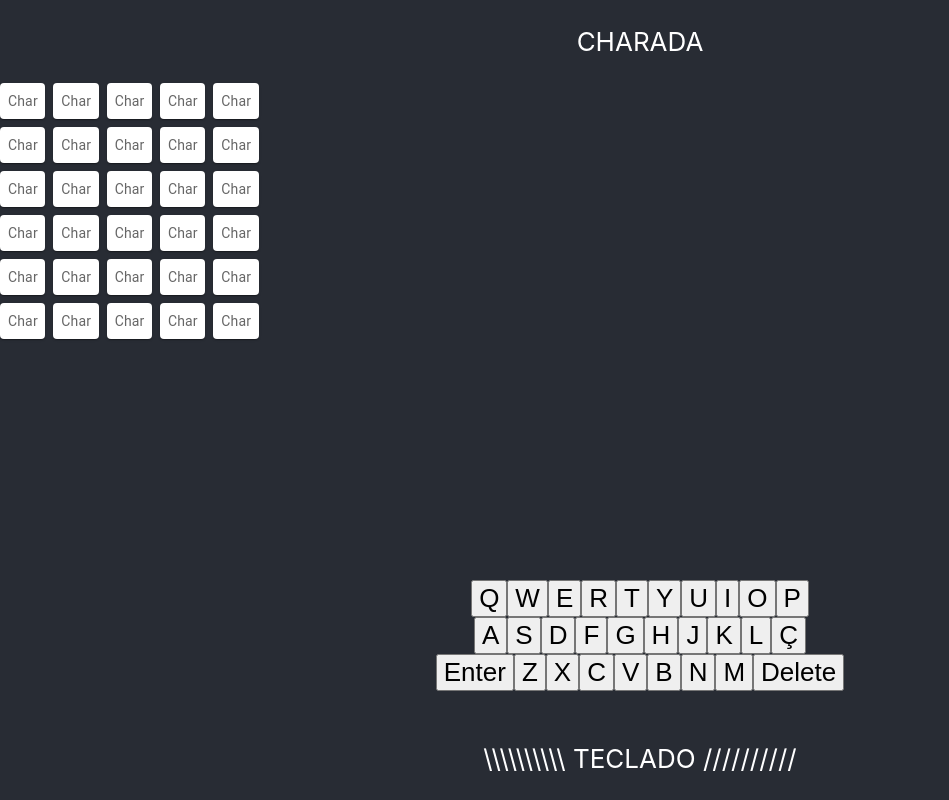
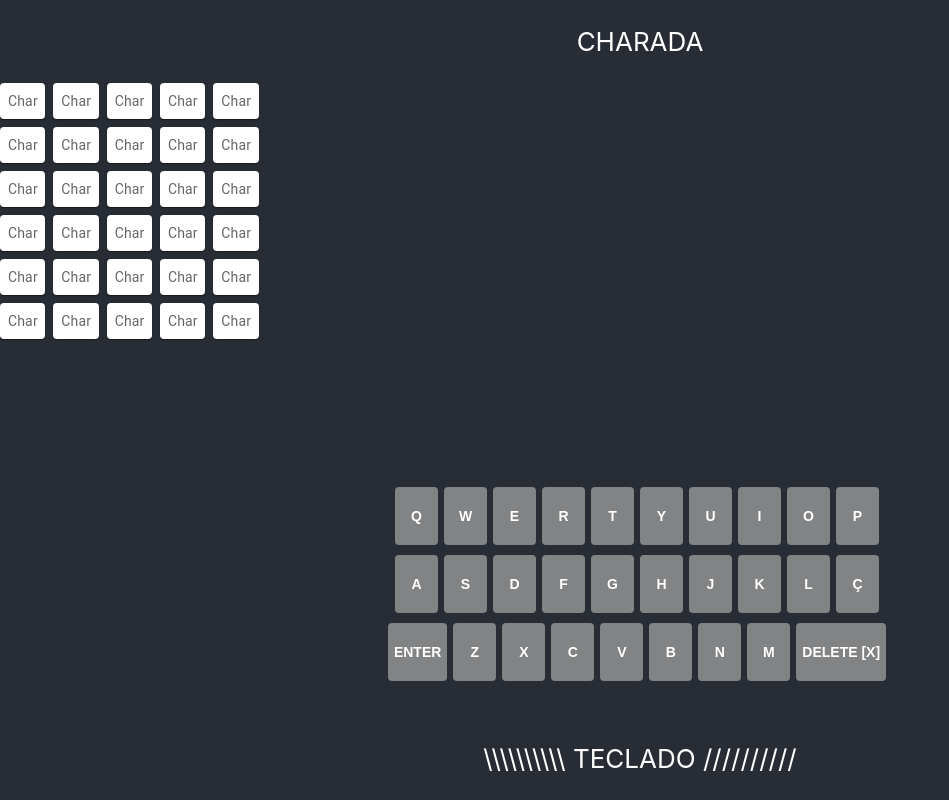
Before and after one commit to iagoslim/Charada-Dev-Web-GB, a React (Vite) app: page / in a window 1280 px wide. Shown: the whole page, without its empty margins (0-949 px from the left). Built offline with nearby package versions, Linux system fonts and the light colour scheme.

Commit message:
Update TecladoModelo.tsx
teclado style

```diff
--- a/src/TecladoModelo.tsx
+++ b/src/TecladoModelo.tsx
@@ -3,6 +3,7 @@ import { styled } from "@mui/material/styles";
 import Box from "@mui/material/Box";
 import Paper from "@mui/material/Paper";
 import Grid from "@mui/material/Grid";
+import { minWidth } from "@mui/system";
 
 const Item = styled(Paper)(({ theme }) => ({
   backgroundColor: theme.palette.mode === "dark" ? "#1A2027" : "#fff",
@@ -15,7 +16,7 @@ const Item = styled(Paper)(({ theme }) => ({
 const teclado = [
   ["Q", "W", "E", "R", "T", "Y", "U", "I", "O", "P"],
   ["A", "S", "D", "F", "G", "H", "J", "K", "L", "Ç"],
-  ["Enter", "Z", "X", "C", "V", "B", "N", "M", "Delete"],
+  ["ENTER", "Z", "X", "C", "V", "B", "N", "M", "DELETE [X]"],
 ];
 
 export default function Teclado() {
@@ -25,7 +26,25 @@ export default function Teclado() {
         return (
           <div>
             {linha.map((tecla) => {
-              return <button>{tecla}</button>;
+              return (
+                <button
+                  style={{
+                    border: 0,
+                    backgroundColor: "#818384",
+                    borderRadius: "4px",
+                    height: "58px",
+                    minWidth: "43px",
+                    margin: "0 6px 10px 0",
+                    padding: "1px 6px",
+                    cursor: "pointer",
+                    color: "white",
+                    fontWeight: "bold",
+                    fontSize: "14px",
+                  }}
+                >
+                  {tecla}
+                </button>
+              );
             })}
           </div>
         );
```
